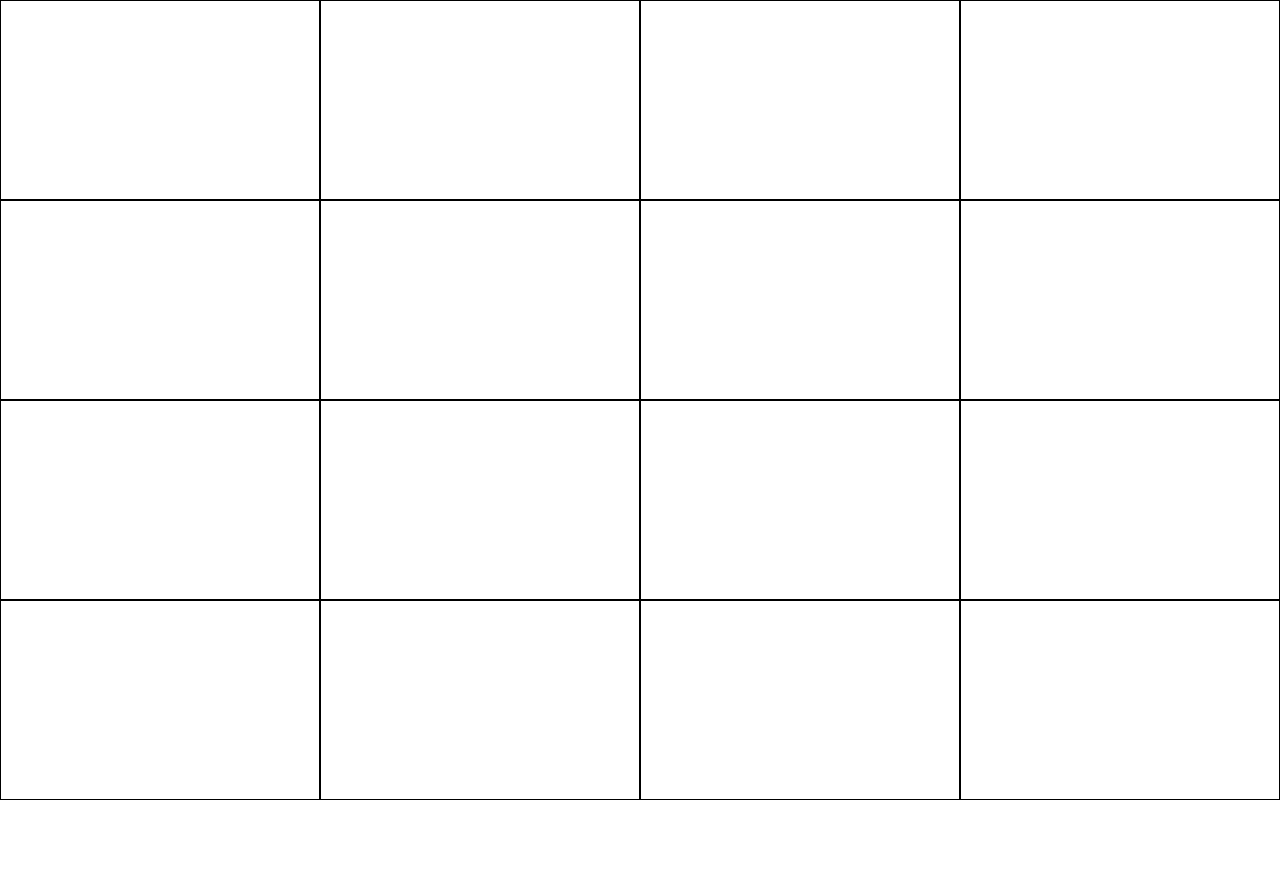
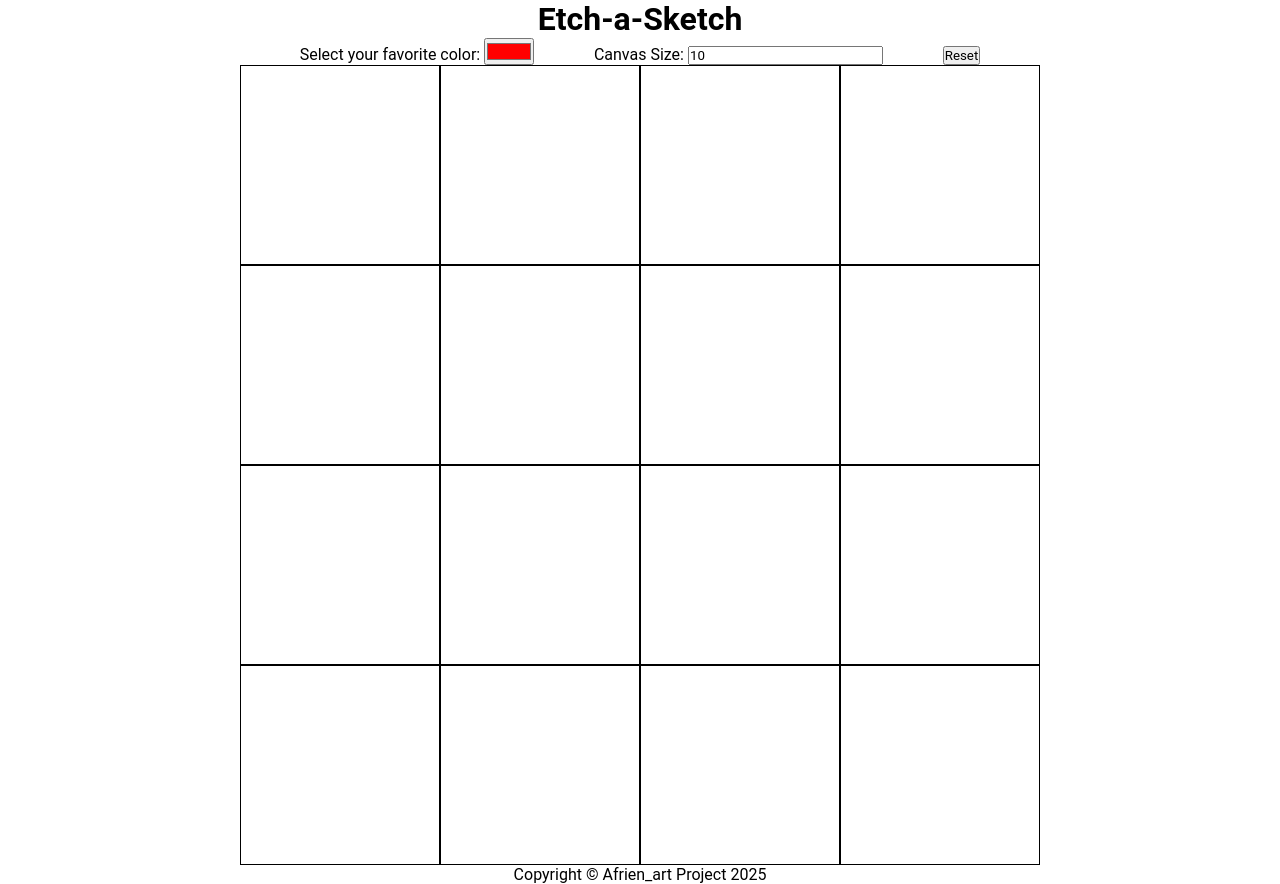
Before and after one commit to Afriens/Etch-a-Sketch, a plain HTML site: page index.html in a window 1280 px wide. Before the commit the page ends 800 px from the top, so only its background shows below. Drawn offline with Linux system fonts and the light colour scheme.

Commit message:
Create basic html structure

```diff
--- a/index.html
+++ b/index.html
@@ -7,8 +7,27 @@
     <title>Etch-a-Sketch</title>
 </head>
 <body>
-    <div class="bigDiv">
-    </div>
+    <header>
+        <h1>Etch-a-Sketch</h1>
+    </header>
+    <main>
+        <section class="options">
+            <div>
+                <label for="favcolor">Select your favorite color:</label>
+                <input type="color" id="favcolor" value="#ff0000">
+            </div>
+            <div>
+                <label for="pickSize">Canvas Size:</label>
+                <input type="text" id="pickSize" value="10">
+            </div>
+            <button>Reset</button>
+        </section>
+        <div class="bigDiv">
+        </div>
+    </main>
+    <footer>
+        <p>Copyright © Afrien_art Project 2025</p>
+    </footer>
     <script src="script.js"></script>
 </body>
 </html>
--- a/style.css
+++ b/style.css
@@ -7,13 +7,40 @@
     box-sizing: border-box;
 }
 
+body {
+    display: flex;
+    flex-direction: column;
+    justify-content: space-evenly;
+    align-items: center;
+    width: 100vw;
+    height: 100vh;
+}
+
+main {
+    display: flex;
+    flex-direction: column;
+    justify-content: space-evenly;
+    align-items: center;
+    width: auto;
+    height: 1000px;
+}
+
+.options {
+    display: flex;
+    justify-content: space-evenly;
+    align-items: end;
+    width: 100%;
+}
+
 .bigDiv {
     display: flex;
     flex-wrap: wrap;
+    width: 800px;
+    height: 800px;
 }
 
 .bigDiv div {
-    width: 25vw;
-    height: 25vh;
+    width: 25%;
+    height: 25%;
     border: 1px solid black;
 }
```
Also changed, not shown: script.js (line endings or trailing spaces).
